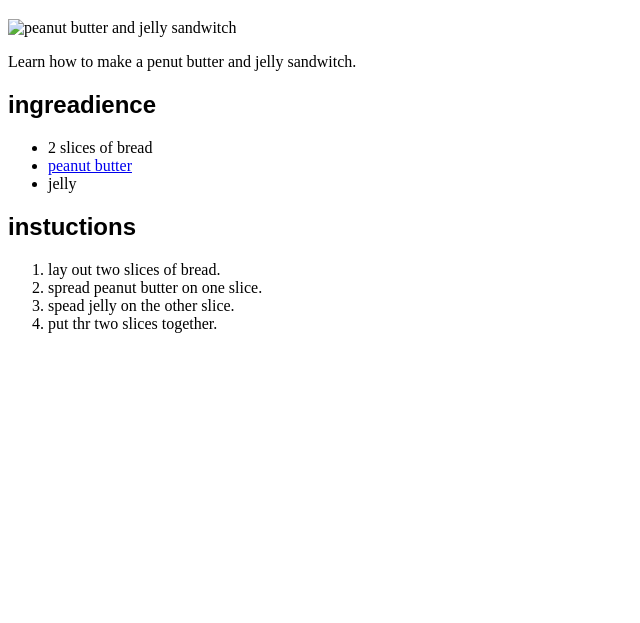
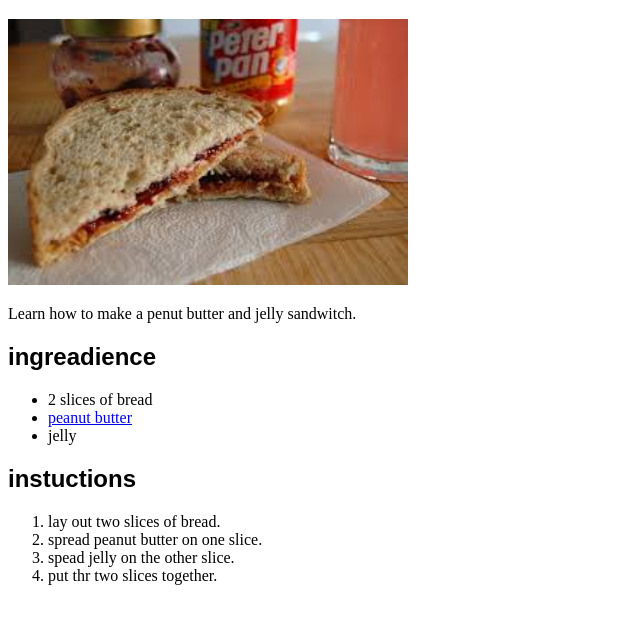
Before and after one commit to 0thyrus/pb-j-recipee, a plain HTML site: page index.html in a window 1280 px wide. Shown: the part 61-684 px from the top of the page, without its empty margins (0-640 px from the left). Drawn offline with Linux system fonts and the light colour scheme.

Commit message:
Add files via upload

```diff
--- a/index.html
+++ b/index.html
@@ -8,7 +8,7 @@
   <body>
     <h1>PB&J Recipe!</h1>
     <img
-      src="ing/pb&j sandwitch.jfif"
+      src="ing/pb&j sandwitch.jpg"
       alt="peanut butter and jelly sandwitch"
       width="400"
     />
```
